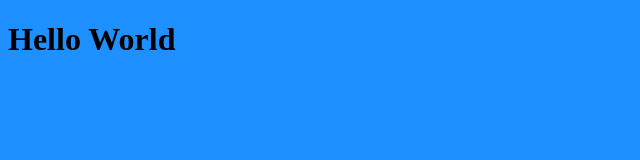
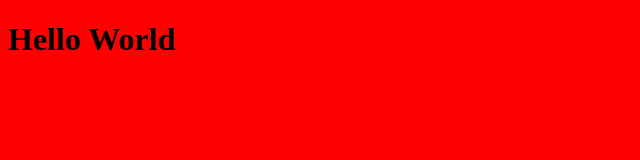
Before and after one commit to Jack11709/sei-project-one, a plain HTML site: page index.html in a window 1280 px wide. Shown: the whole page, without its empty margins (0-640 px from the left). Drawn offline with Linux system fonts and the light colour scheme.

Commit message:
changed something

```diff
--- a/styles/main.css
+++ b/styles/main.css
@@ -1,3 +1,3 @@
 body {
-  background-color: dodgerblue;
+  background-color: red;
 }
```
